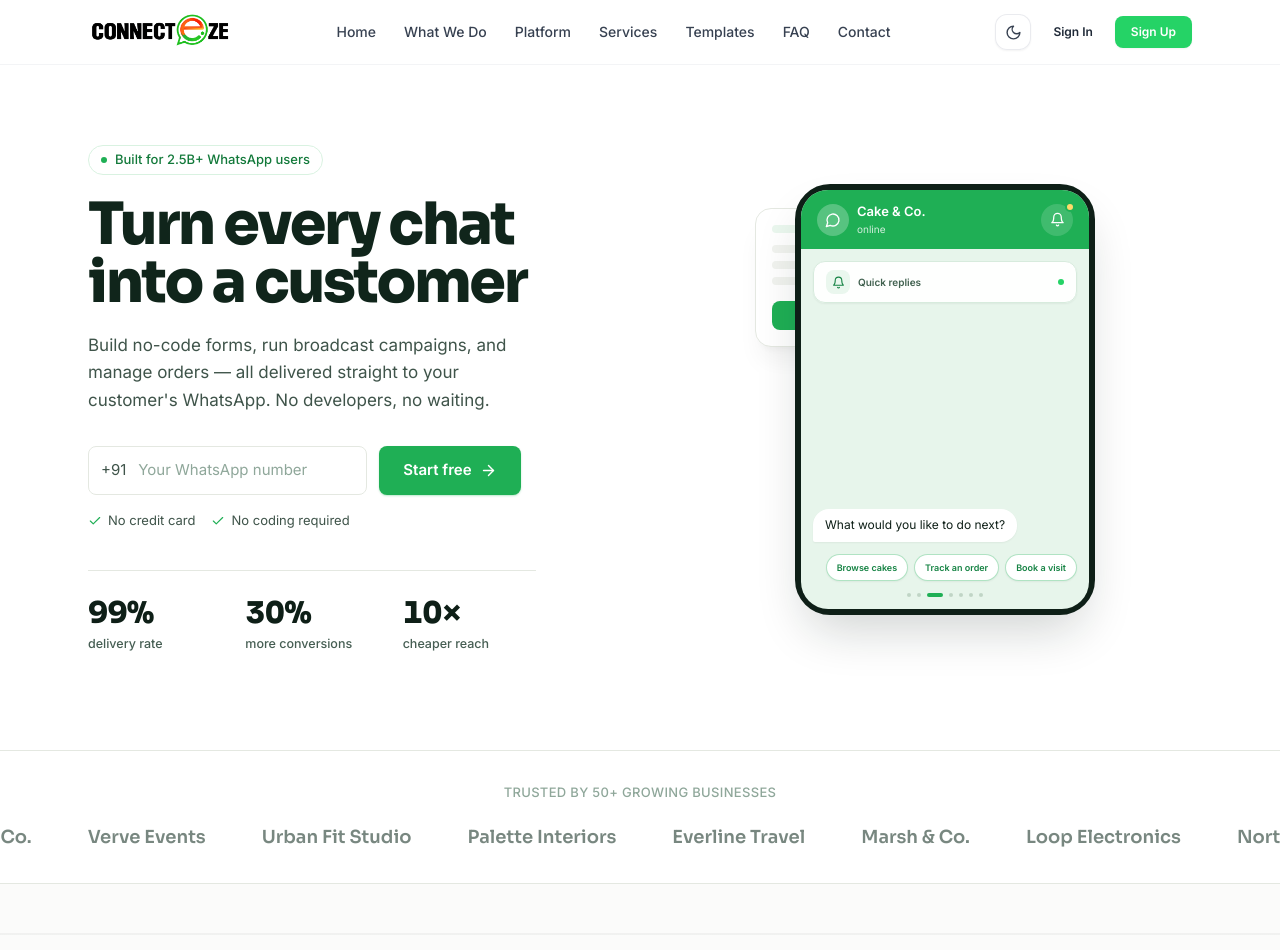
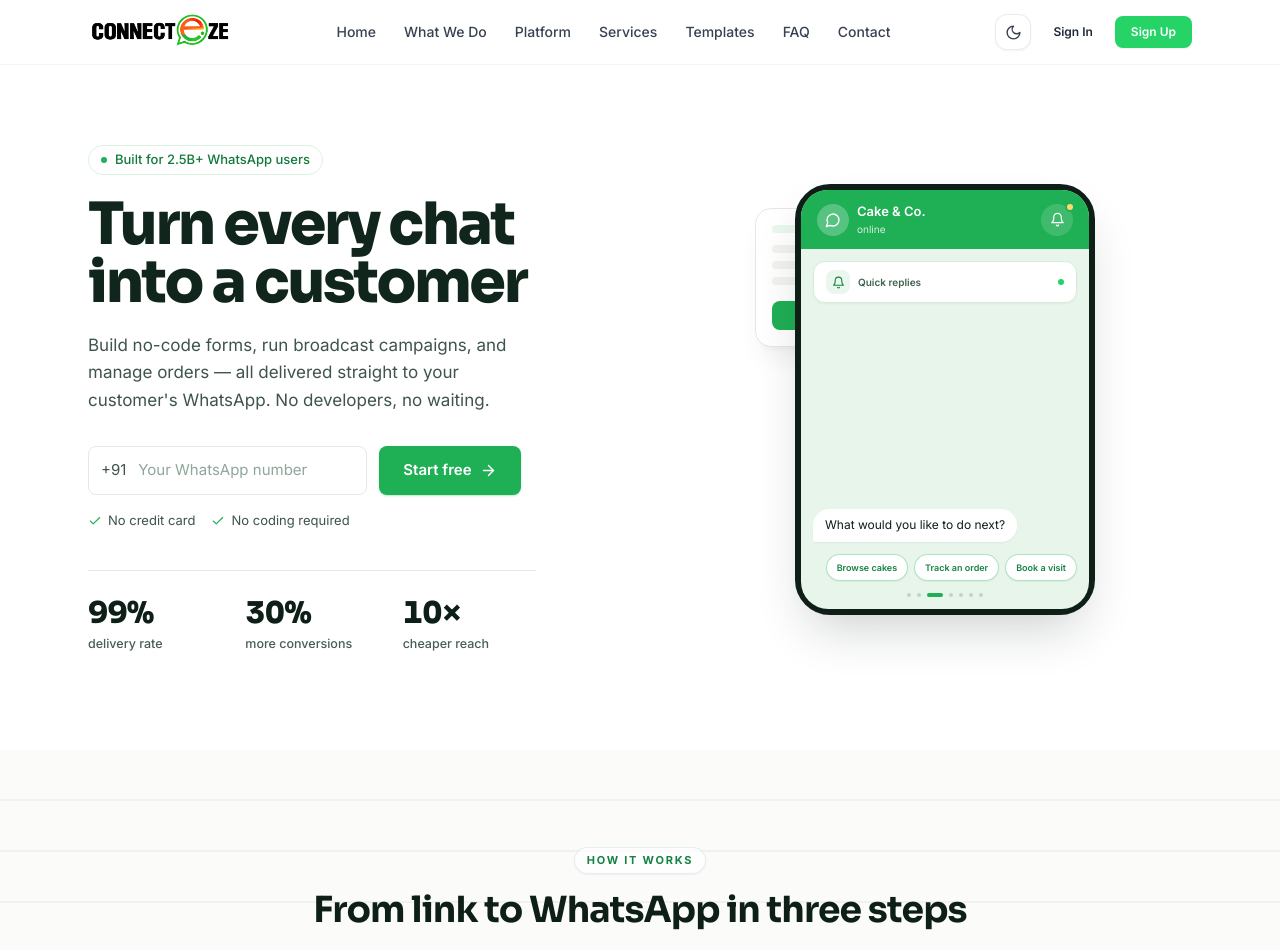
Before and after one commit to abdulrahimanattar65-isagi/connecteze-website, a React (Vite) app: page / in a window 1280 px wide. Shown: the top 950 px of the page. Built offline with nearby package versions, Linux system fonts and the light colour scheme.

Commit message:
removes logo strip

```diff
--- a/src/App.jsx
+++ b/src/App.jsx
@@ -7,7 +7,6 @@ import Templates from "./components/Templates";
 import Reviews from "./components/Reviews";
 import FAQ from "./components/FAQ";
 import Footer from "./components/Footer";
-import LogoStrip from "./components/LogoStrip";
 import HowItWorks from "./components/HowItWorks";
 import CTA from "./components/CTA";
 import Services from "./components/Services";
@@ -19,7 +18,6 @@ export default function App() {
       <Navbar />
       <main className="relative overflow-hidden bg-[#F7F9F5] transition-colors dark:bg-[#091710]">
         <Hero />
-        <LogoStrip />
         <HowItWorks />
         <Flow />
         <WhatWeDo />
--- a/src/components/LogoStrip.jsx
+++ /dev/null
@@ -1,33 +0,0 @@
-const BRANDS = [
-  "Northstar Retail",
-  "Bakehouse Co.",
-  "Verve Events",
-  "Urban Fit Studio",
-  "Palette Interiors",
-  "Everline Travel",
-  "Marsh & Co.",
-  "Loop Electronics",
-];
-
-export default function LogoStrip() {
-  const track = [...BRANDS, ...BRANDS];
-  return (
-    <section className="border-y border-[#E4E8E1] bg-white py-6 sm:py-8 dark:border-[#223A2E] dark:bg-[#0B1512]">
-      <p className="mx-auto mb-5 max-w-6xl px-6 text-center text-[13px] font-medium uppercase tracking-wide text-[#8FA79A]">
-        Trusted by 50+ growing businesses
-      </p>
-      <div className="marquee-track overflow-hidden">
-        <div className="animate-marquee flex w-max items-center gap-14">
-          {track.map((name, i) => (
-            <span
-              key={i}
-              className="font-display shrink-0 text-lg font-600 text-[#3F544A]/70 dark:text-[#9FB3A8]/70"
-            >
-              {name}
-            </span>
-          ))}
-        </div>
-      </div>
-    </section>
-  );
-}
```
Also changed, not shown: 1 other file (tests, documents, lock files or other folders).
